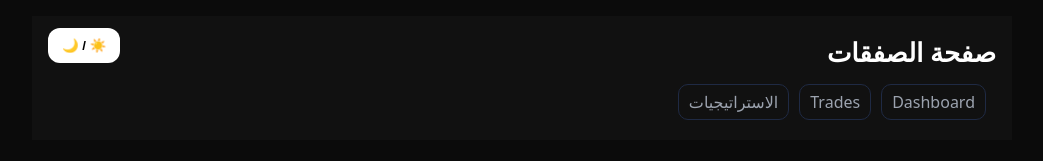
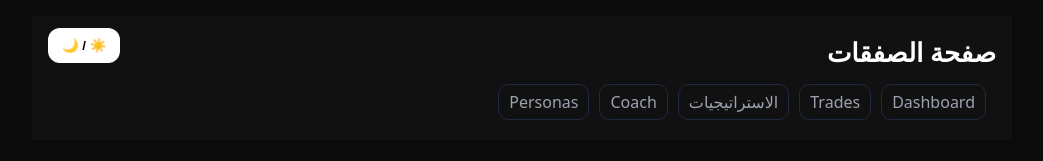
Before and after one commit to NoorSultan6/forex-journal, a plain HTML site: page trades.html in a window 1280 px wide. Shown: the top 161 px of the page, without its empty margins (118-1161 px from the left). Drawn offline with nearby package versions, Linux system fonts and the light colour scheme.

Commit message:
Update trades.html

```diff
--- a/trades.html
+++ b/trades.html
@@ -13,12 +13,17 @@
     <div class="topbar">
       <div class="brand">
         <h1>صفحة الصفقات</h1>
+
+        <!-- ✅ NAV (محدث: أضفنا Coach + Personas) -->
         <div class="nav">
           <a class="navlink" href="./index.html">Dashboard</a>
           <a class="navlink" href="./trades.html">Trades</a>
           <a class="navlink" href="./strategies.html">الاستراتيجيات</a>
+          <a class="navlink" href="./coach.html">Coach</a>
+          <a class="navlink" href="./personas.html">Personas</a>
         </div>
       </div>
+
       <button id="toggleTheme" class="btn">☀️ / 🌙</button>
     </div>
 
```
